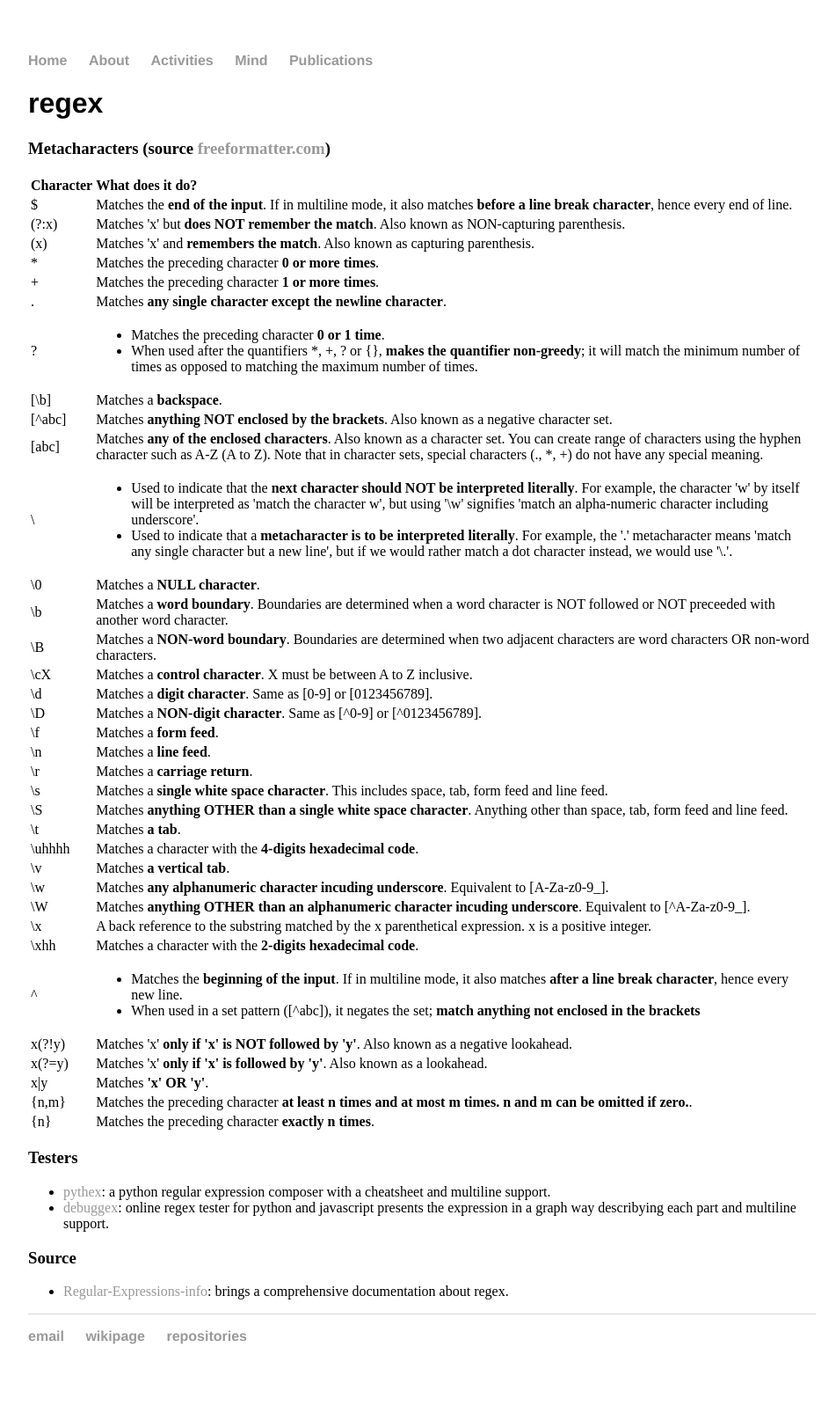
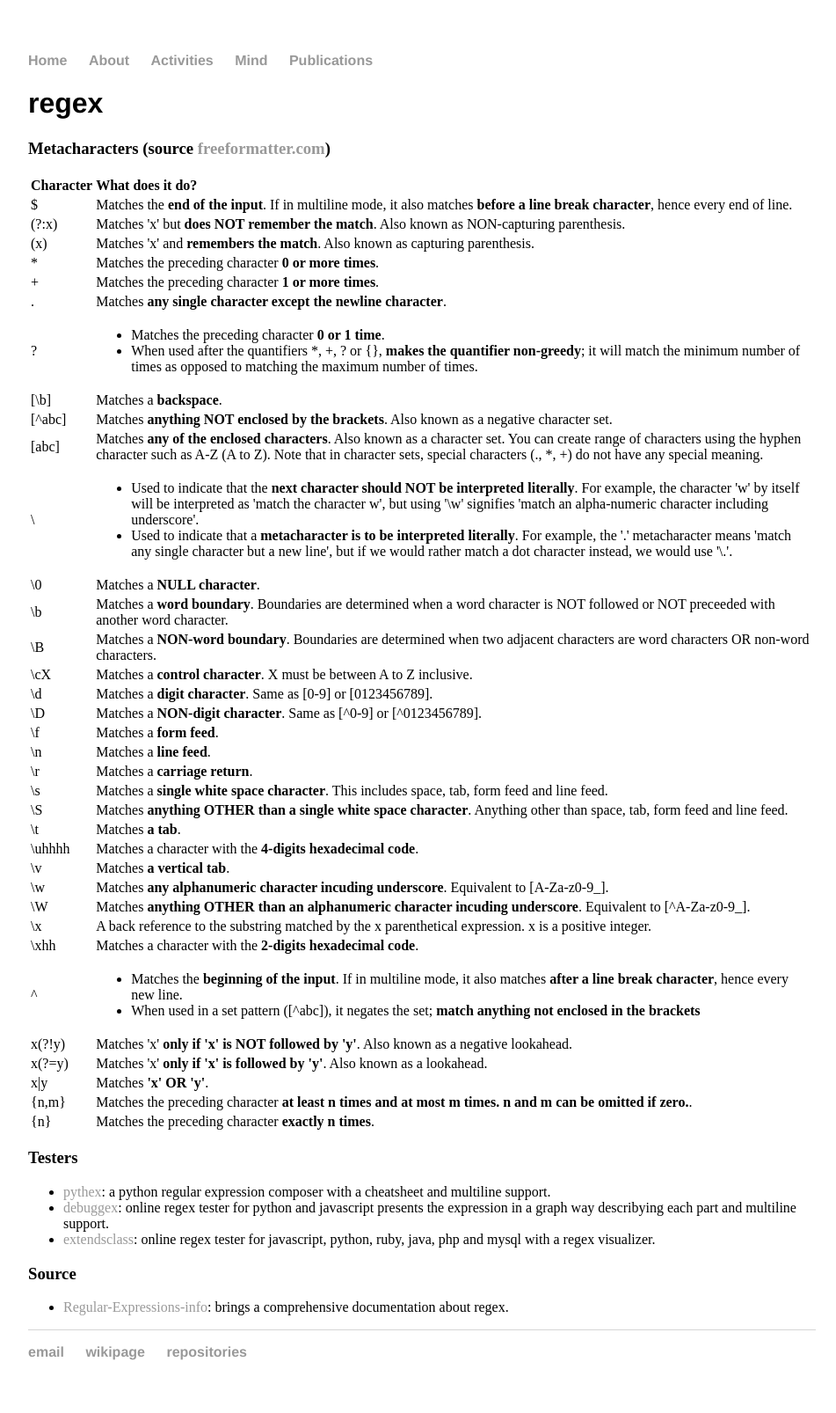
Before and after one commit to cleberjamaral/cleberjamaral.github.io, a Jekyll site: the page built from knowledge/programming/regex.md, in a window 1280 px wide. Shown: the whole page at 88% size, without its empty margins (160-1111 px from the left). Built offline with Jekyll 4.4.1, drawn with Linux system fonts in a browser that asks for light colours; our own code applies the rules of GitHub Pages for plain Markdown files.

Commit message:
Added an online tester

```diff
--- a/knowledge/programming/regex.md
+++ b/knowledge/programming/regex.md
@@ -202,6 +202,7 @@ description: regular expressions
 
 * [pythex](https://pythex.org/): a python regular expression composer with a cheatsheet and multiline support.
 * [debuggex](https://www.debuggex.com/): online regex tester for python and javascript presents the expression in a graph way describying each part and multiline support.
+* [extendsclass](https://extendsclass.com/regex-tester.html): online regex tester for javascript, python, ruby, java, php and mysql with a regex visualizer.
 
 ### Source
 
```
